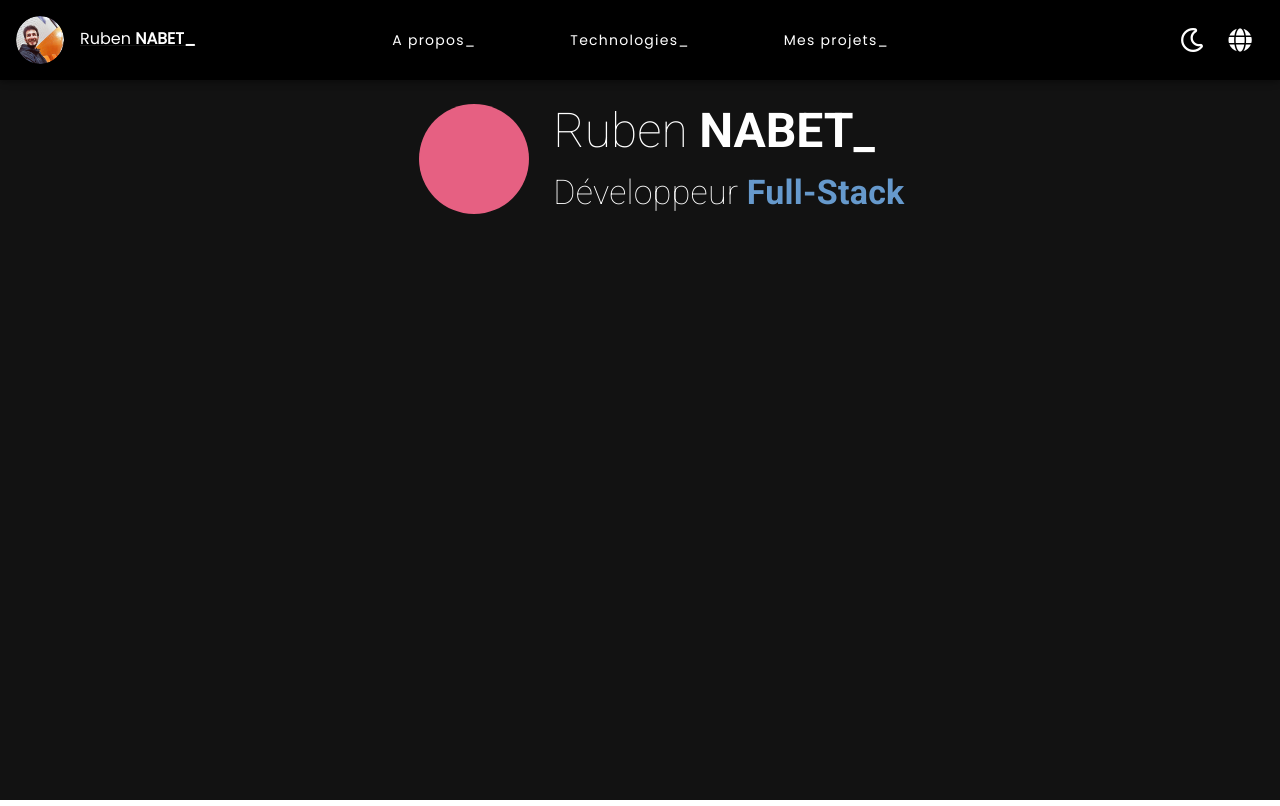
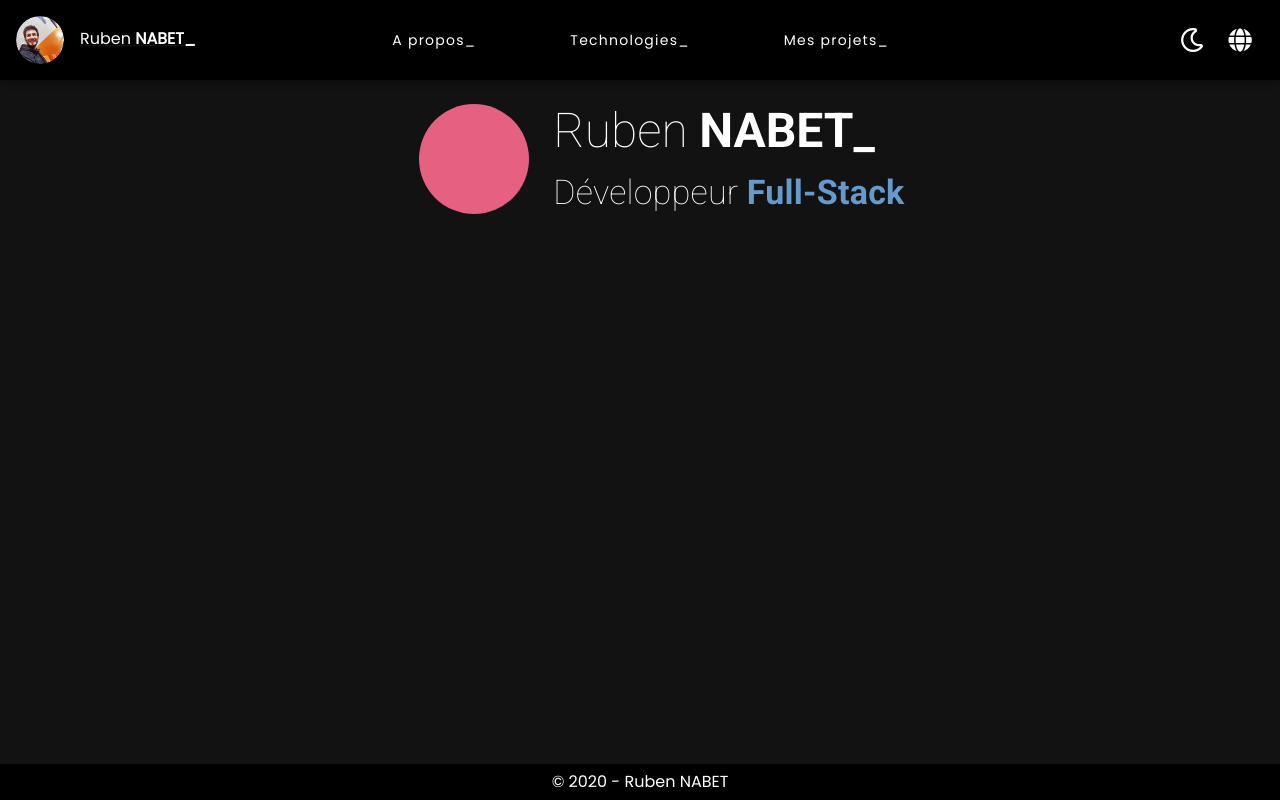
Before and after one commit to cvbenur/ruben-nabet-fr, a Nuxt app: page / in a window 1280 px wide. Built offline with nearby package versions, Linux system fonts and the light colour scheme.

Commit message:
Add Footer

```diff
--- /dev/null
+++ b/components/app/Footer.vue
@@ -0,0 +1,20 @@
+<template>
+  <v-footer
+    app
+    color="black"
+    absolute
+  >
+    <v-row
+      align="center"
+      justify="center"
+    >
+      <v-col
+        cols="12"
+      >
+        <p class="font-weight-thin text-center ma-0 white--text">
+          &copy; 2020 - Ruben <b>NABET</b>
+        </p>
+      </v-col>
+    </v-row>
+  </v-footer>
+</template>
```
